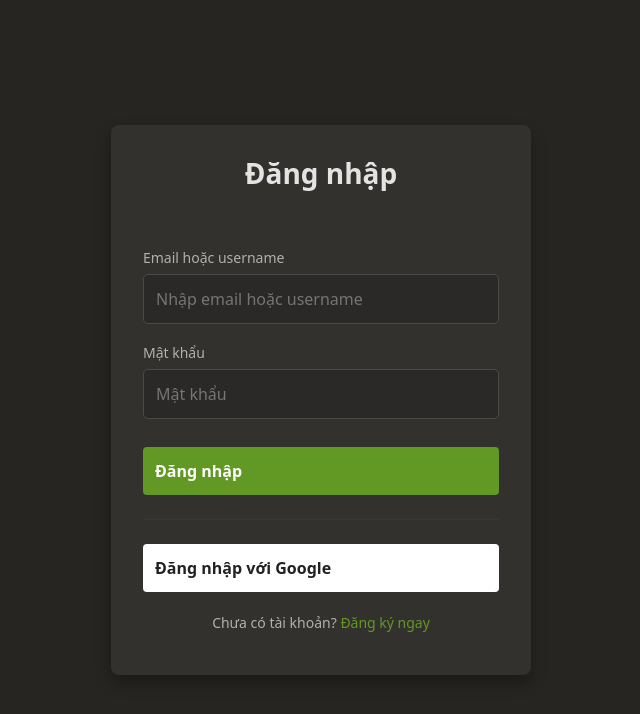
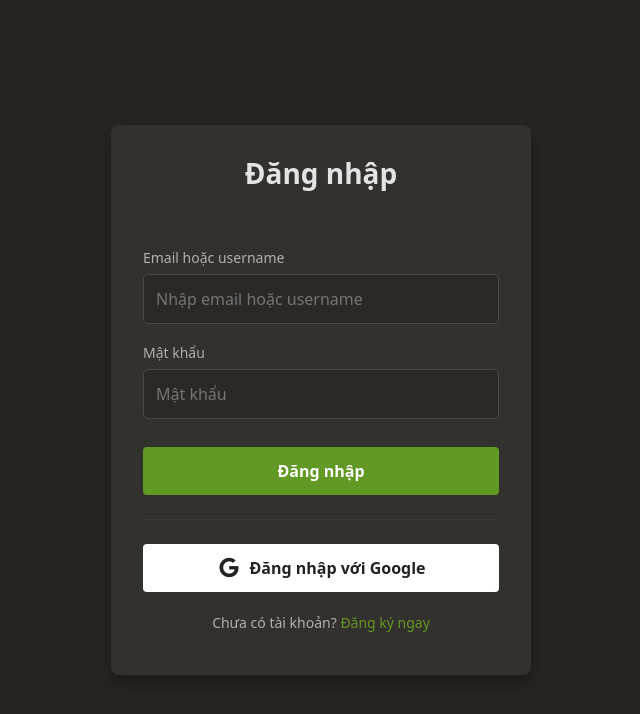
Before and after one commit to Chubekho/aechess, a React (Vite) app in the folder client/: page /login in a window 1280 px wide. Shown: the top 714 px of the page, without its empty margins (319-959 px from the left). Built offline with nearby package versions, Linux system fonts and the light colour scheme; no server answers.

Commit message:
styles: adjust something

```diff
--- a/client/src/pages/Auth/Auth.module.scss
+++ b/client/src/pages/Auth/Auth.module.scss
@@ -66,6 +66,8 @@
 
 /* Nút bấm */
 .button {
+  display: flex;
+  justify-content: center;
   padding: 12px;
   font-size: 16px;
   font-weight: 600;
@@ -94,6 +96,10 @@
   background-color: #ffffff;
   color: #222222;
   border: 1px solid #ddd;
+
+  i {
+    font-size: 2rem;
+  }
 
   &:hover {
     background-color: #f5f5f5;
--- a/client/src/pages/Auth/Login/index.jsx
+++ b/client/src/pages/Auth/Login/index.jsx
@@ -1,6 +1,7 @@
 import { useState } from "react";
 import { useAuth } from "@/hooks/index";
 import { useNavigate, Link } from "react-router";
+
 import styles from "../Auth.module.scss";
 
 function Login() {
@@ -67,6 +68,7 @@ function Login() {
         <hr className={styles.separator} />
 
         <button onClick={handleGoogleLogin} className={styles.buttonGoogle}>
+          <i class="fa-brands fa-google"></i>
           Đăng nhập với Google
         </button>
 
--- a/client/src/pages/Auth/Register/index.jsx
+++ b/client/src/pages/Auth/Register/index.jsx
@@ -103,6 +103,7 @@ function Register() {
         <hr className={styles.separator} />
 
         <button onClick={handleGoogleLogin} className={styles.buttonGoogle}>
+          <i class="fa-brands fa-google"></i>
           Đăng ký với Google
         </button>
 
--- a/client/src/pages/Lobby/Lobby.module.scss
+++ b/client/src/pages/Lobby/Lobby.module.scss
@@ -23,6 +23,8 @@
 }
 
 .poolButton {
+  display: flex;
+  flex-direction: column;
   background-color: hsl(37deg 7% 19% / 66%);
   border: none;
   outline: none;
--- a/client/src/pages/Profile/index.jsx
+++ b/client/src/pages/Profile/index.jsx
@@ -1,8 +1,10 @@
 import { useNavigate, useParams } from "react-router";
 import { useEffect, useState } from "react";
+import { useAuth } from "@/hooks/index";
+
 import clsx from "clsx";
-import axios from "axios";
-import { useAuth } from "@/hooks/index";
+import axiosClient from "@/utils/axiosConfig";
+
 import GameHistory from "@/components/GameHistory";
 import styles from "./Profile.module.scss";
 
@@ -17,14 +19,12 @@ function Profile() {
   const { id } = useParams();
   const { user: currentUser } = useAuth();
   const navigate = useNavigate();
-
   const [profileUser, setProfileUser] = useState(null);
   const [loading, setLoading] = useState(true);
   const [activeTab, setActiveTab] = useState("overview");
 
   // Giả lập số liệu bạn bè/views (vì API user hiện tại chưa có, sau này populate sau)
   const friendCount = 0;
-  const viewCount = 120; // Fake số liệu cho đẹp UI
 
   useEffect(() => {
     const fetchProfile = async () => {
@@ -35,8 +35,7 @@ function Profile() {
         else if (!id && !currentUser) return navigate("/login");
 
         // Gọi API lấy thông tin user
-        // Tốt nhất nên cấu hình axios base URL để chỉ cần gọi /api/users/...
-        const res = await axios.get(`http://localhost:8080/api/users/${userIdToFetch}`);
+        const res = await axiosClient.get(`/users/${userIdToFetch}`);
         setProfileUser(res.data);
       } catch (error) {
         console.error("Lỗi tải profile:", error);
@@ -149,10 +148,6 @@ function Profile() {
                     <i className="fa-solid fa-user-group"></i>
                     <span>{friendCount} bạn bè</span>
                 </div>
-                <div className={styles.metaItem} title="Lượt xem">
-                    <i className="fa-solid fa-eye"></i>
-                    <span>{viewCount} Views</span>
-                </div>
             </div>
         </div>
 
```
Also changed, not shown: client/src/pages/Auth/Login/Login.module.scss (deleted), client/src/pages/Auth/Register/Register.module.scss (deleted).
